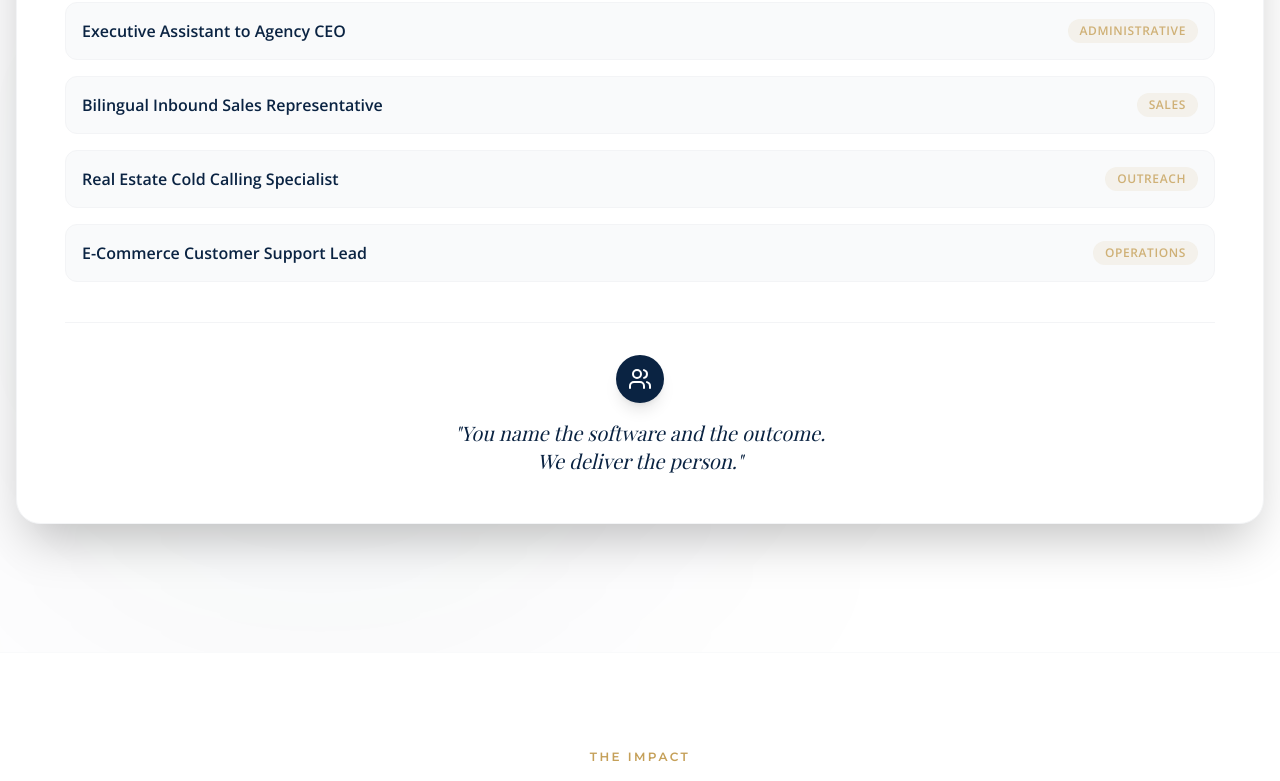
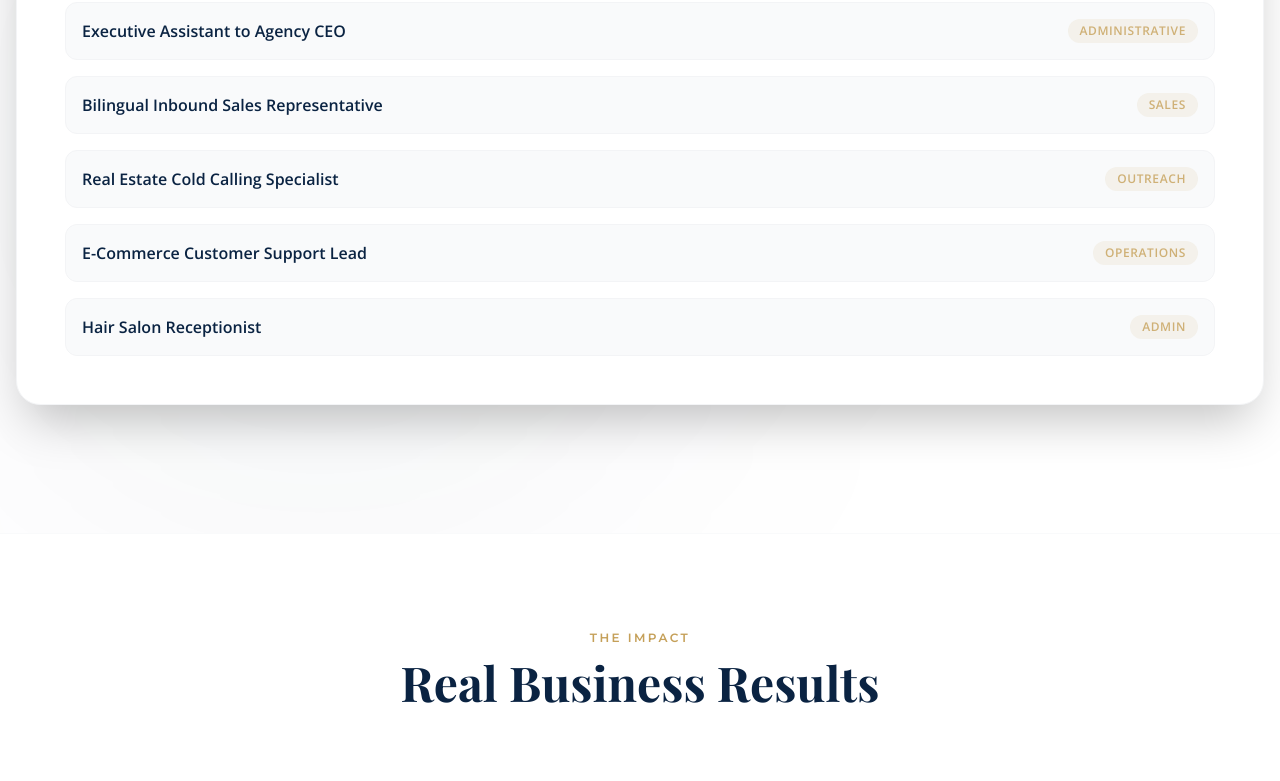
Before and after one commit to christianh0019/five-star-assistants-vsl, a React (Vite) app: page / in a window 1280 px wide. Shown: the part 4104-4885 px from the top of the page. Built offline with nearby package versions, Linux system fonts and the light colour scheme.

Commit message:
Add hair salon receptionist to capabilities and remove bottom icon block

```diff
--- a/components/CapabilitiesSection.tsx
+++ b/components/CapabilitiesSection.tsx
@@ -74,6 +74,7 @@ const CapabilitiesSection: React.FC = () => {
                   { role: "Bilingual Inbound Sales Representative", type: "Sales" },
                   { role: "Real Estate Cold Calling Specialist", type: "Outreach" },
                   { role: "E-Commerce Customer Support Lead", type: "Operations" },
+                  { role: "Hair Salon Receptionist", type: "Admin" },
                 ].map((item, idx) => (
                   <div key={idx} className="flex items-center justify-between p-4 rounded-xl bg-gray-50 border border-gray-100 hover:border-gold/50 hover:shadow-md transition-all group">
                     <span className="font-body text-navy font-semibold text-sm md:text-base">{item.role}</span>
@@ -84,14 +85,6 @@ const CapabilitiesSection: React.FC = () => {
                 ))}
               </div>
 
-              <div className="mt-10 pt-8 border-t border-gray-100 text-center">
-                <div className="inline-flex items-center justify-center w-12 h-12 rounded-full bg-navy text-white mb-4 shadow-lg mx-auto">
-                  <Users className="w-6 h-6" />
-                </div>
-                <p className="font-heading text-xl text-navy italic">
-                  "You name the software and the outcome.<br />We deliver the person."
-                </p>
-              </div>
             </div>
           </div>
 
```
